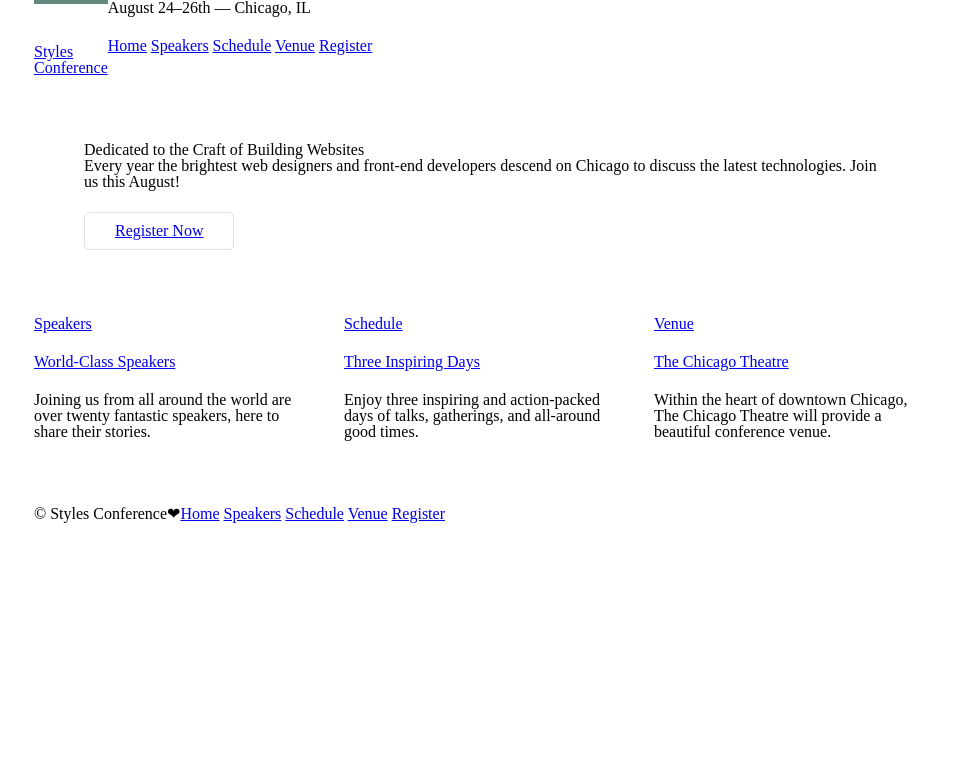
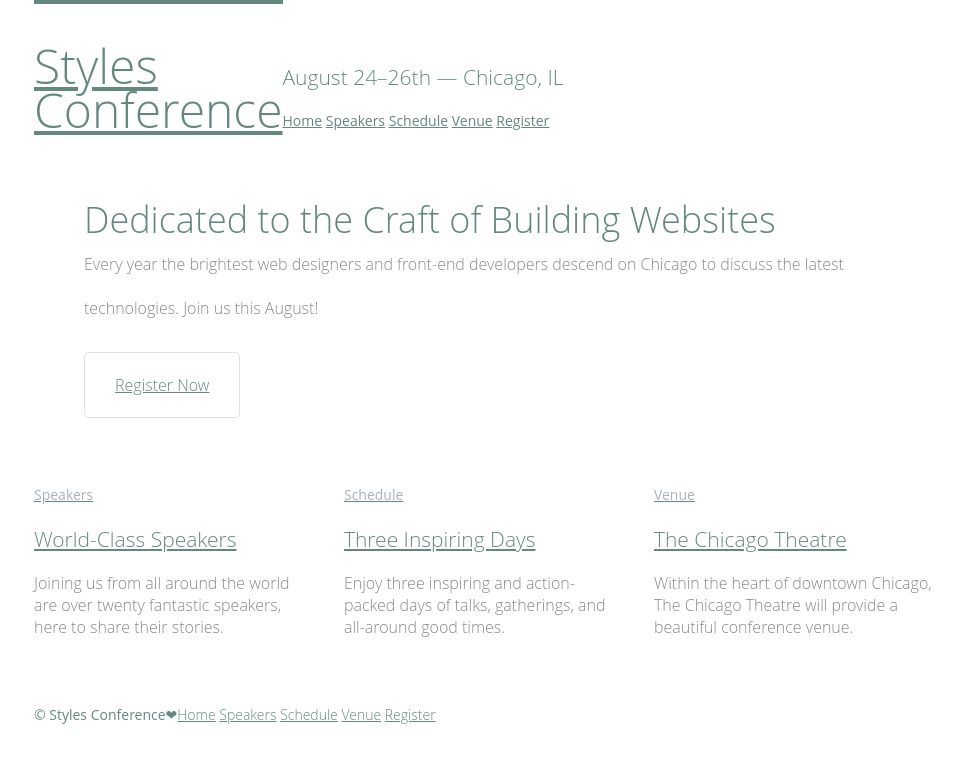
Before and after one commit to garwon/learn_frontend, a Flask app: page / in a window 1280 px wide. Shown: the top 769 px of the page, without its empty margins (156-1118 px from the left). Run offline with Flask 2, Linux system fonts and the light colour scheme.

Commit message:
learn 04

```diff
--- a/static/css/env.css
+++ b/static/css/env.css
@@ -44,6 +44,16 @@ q:before, q:after {
 table {
   border-collapse: collapse;
   border-spacing: 0;
+}
+
+/*
+  ========================================
+  Custom styles
+  ========================================
+*/
+body {
+  color: #888;
+  font: 300 16px/22px "Open Sans", "Helvetica Neue", Helvetica, Arial, sans-serif;
 }
 
 /*
@@ -120,6 +130,57 @@ h1, h3, h4, h5, p {
   margin-bottom: 22px;
 }
 
+h1, h2, h3, h4 {
+  color: #648880;
+}
+
+h1 {
+  font-size: 36px;
+  line-height: 44px;
+}
+h2 {
+  font-size: 24px;
+  line-height: 44px;
+}
+h3 {
+  font-size: 21px;
+}
+h4 {
+  font-size: 18px;
+}
+
+h5 {
+  color: #a9b2b9;
+  font-size: 14px;
+  font-weight: 400;
+}
+
+strong {
+  font-weight: 400;
+}
+
+cite, em {
+  font-style: italic;
+}
+
+/*
+  ========================================
+  Links
+  ========================================
+*/
+
+a:hover {
+  color: #a9b2b9;
+}
+
+a {
+  color: #648880;
+}
+
+.teaser a:hover h3 {
+  color: #a9b2b9;
+}
+
 /*
   ========================================
   Buttons
@@ -144,7 +205,16 @@ h1, h3, h4, h5, p {
 */
 
 .hero {
+  line-height: 44px;
   padding: 22px 80px 66px 80px;
+}
+
+.hero h2 {
+  font-size: 36px;
+}
+
+.hreo p {
+  font-size: 24px;
 }
 
 /*
@@ -157,6 +227,17 @@ h1, h3, h4, h5, p {
   border-top: 4px solid #648880;
   padding: 40px 0 22px 0;
   float: left;
+  font-size: 48px;
+  line-height: 44px;
+}
+
+.tagline {
+  margin: 66px 0 22px 0;
+}
+
+.primary-nav {
+  font-size: 14px;
+  font-weight: 400;
 }
 
 /*
@@ -167,9 +248,12 @@ h1, h3, h4, h5, p {
 
 .primary-footer small {
   float: left;
+  font-weight: 400;
 }
 
 .primary-footer {
+  color: #648880;
+  font-size: 14px;
   padding-bottom: 44px;
   padding-top: 44px;
 }
--- a/templates/index.html
+++ b/templates/index.html
@@ -12,9 +12,9 @@
       <h1 class="logo">
         <a href="index.html">Styles <br> Conference</a>
       </h1>
-      <h3>August 24&ndash;26th &mdash; Chicago, IL</h3>
+      <h3 class="tagline">August 24&ndash;26th &mdash; Chicago, IL</h3>
 
-      <nav>
+      <nav class="primary-nav">
         <a href="index.html">Home</a>
         <a href="speakers.html">Speakers</a>
         <a href="schedule.html">Schedule</a>
@@ -33,7 +33,7 @@
 
     <section class="grid">
 
-      <section class="col-1-3">
+      <section class="teaser col-1-3">
         <a href="speakers.html">
           <h5>Speakers</h5>
           <h3>World-Class Speakers</h3>
@@ -41,7 +41,7 @@
         <p>Joining us from all around the world are over twenty fantastic speakers, here to share their stories.</p>
       </section><!--
 
-      --><section class="col-1-3">
+      --><section class="teaser col-1-3">
         <a href="schedule.html">
           <h5>Schedule</h5>
           <h3>Three Inspiring Days</h3>
@@ -49,7 +49,7 @@
         <p>Enjoy three inspiring and action-packed days of talks, gatherings, and all-around good times.</p>
       </section><!--
 
-      --><section class="col-1-3">
+      --><section class="teaser col-1-3">
         <a href="venue.html">
           <h5>Venue</h5>
           <h3>The Chicago Theatre</h3>
```
